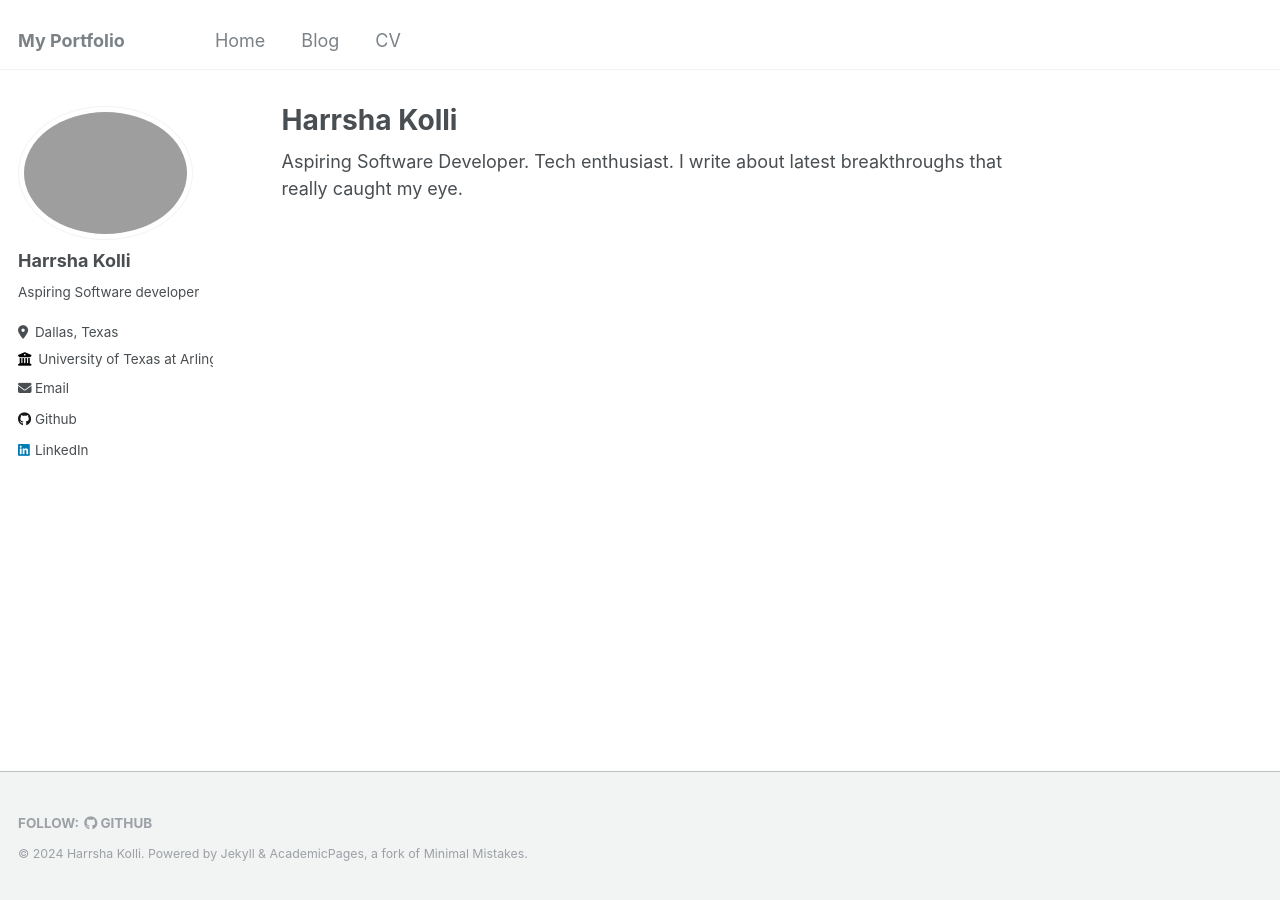
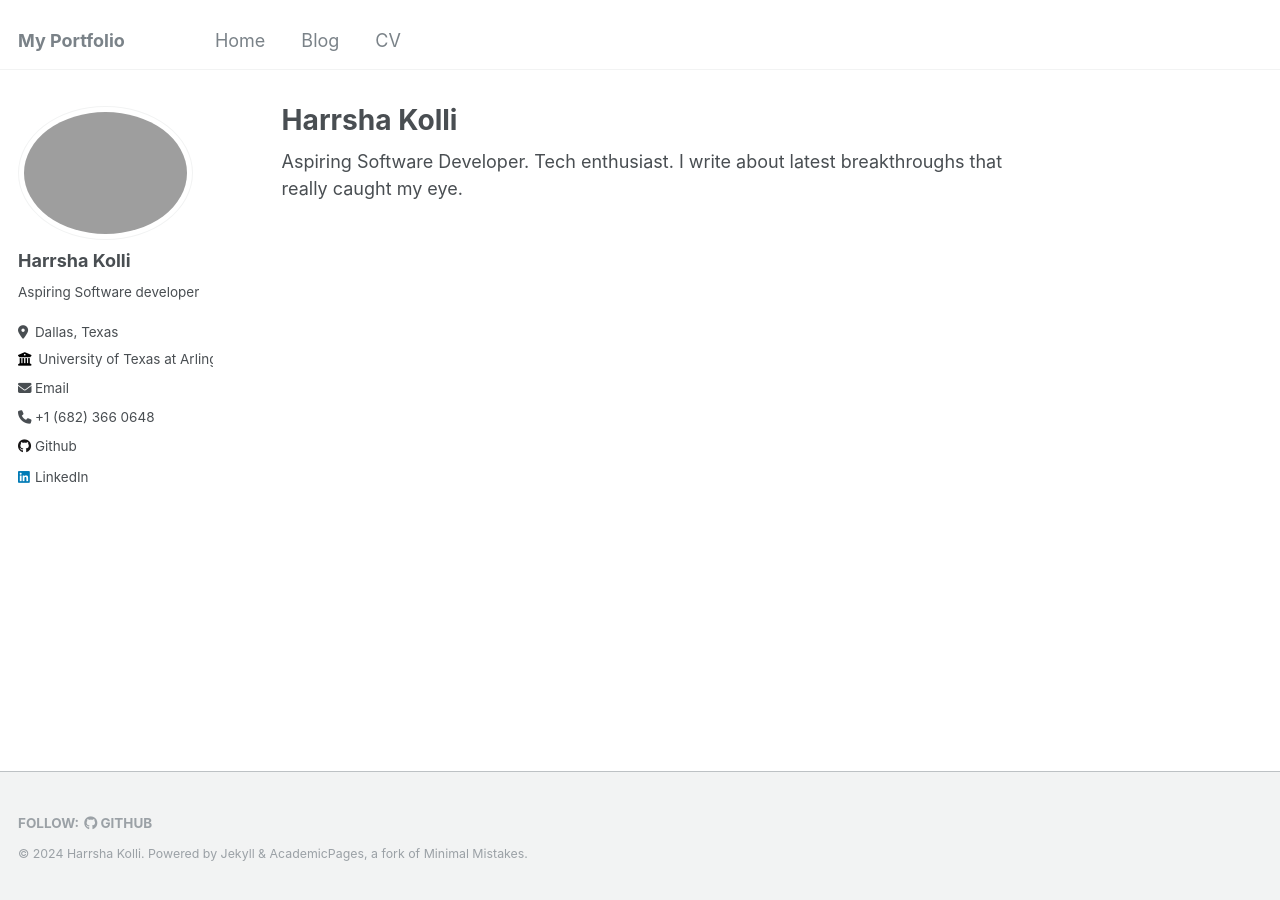
Before and after one commit to t1ppu/t1ppu.github.io, a Jekyll site: the page built from _pages/about.md, in a window 1280 px wide. Built offline with Jekyll 4.4.1, drawn with Linux system fonts in a browser that asks for light colours.

Commit message:
Added phone

```diff
--- a/_config.yml
+++ b/_config.yml
@@ -29,6 +29,7 @@ author:
   employer         : "University of Texas at Arlington"
   uri              : # URL
   email            : "kollisriharrsha@rocketmail.com"
+  phone            : "+1 (682) 366 0648"
 
   # Academic websites
   # arxiv            : # URL - Update with the correct link to your profile
--- a/_data/authors.yml
+++ b/_data/authors.yml
@@ -4,5 +4,6 @@ Name Name:
   name        : "Harrsha Kolli"
   uri         : "http://t1ppu.github.io"
   email       : "kollisriharrsha@rocketmail.com"
+  phone       : "+1 (682) 366 0648"
   bio         : "Recent Master's graduate in Computer Science at University of Texas, Arlington"
   avatar      : "bio-photo-2.jpg"
--- a/_includes/author-profile.html
+++ b/_includes/author-profile.html
@@ -35,6 +35,10 @@
       {% endif %}
       {% if author.email %}
         <li><a href="mailto:{{ author.email }}"><i class="fas fa-fw fa-envelope icon-pad-right" aria-hidden="true"></i>{{ site.data.ui-text[site.locale].email_label | default: "Email" }}</a></li>
+      {% endif %}
+
+      {% if author.phone %}
+        <li><i class="fas fa-fw fa-phone icon-pad-right" aria-hidden="true"></i>{{ author.phone }}</li>
       {% endif %}
 
       <!-- Font Awesome and Academicons icons / Academic websites -->
```
